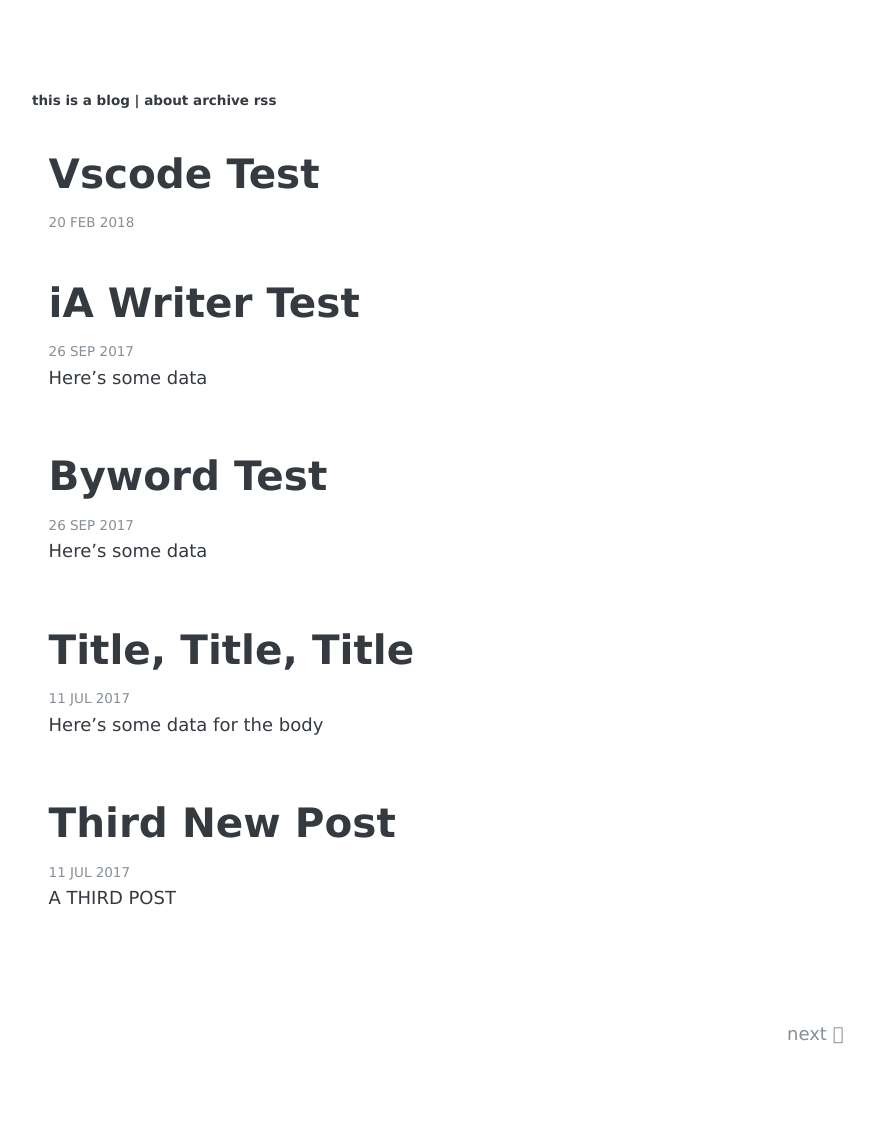
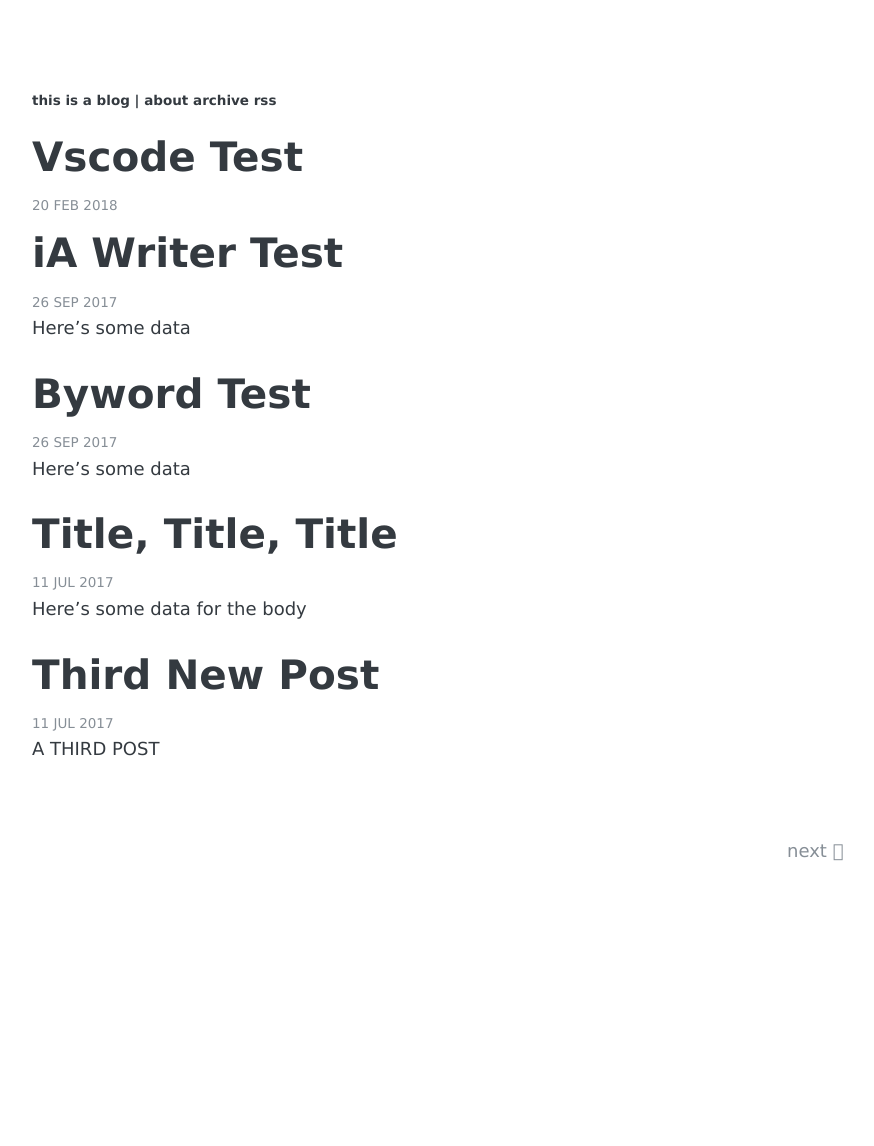
Before and after one commit to thisisamatthew/thisisamatthew.github.io, a Jekyll site: the page built from index.html, in a window 1280 px wide. Shown: the whole page, without its empty margins (194-1068 px from the left). Built offline with Jekyll 4.4.1, drawn with Linux system fonts in a browser that asks for light colours; some web fonts are replaced; the list of posts is cut into pages by our own code; after the commit the page ends 963 px from its top, so only the background shows below that.

Commit message:
commented out padding on post list

```diff
--- a/_sass/_site.scss
+++ b/_sass/_site.scss
@@ -173,7 +173,7 @@ body {
 
 .list {
   &-post {
-    padding: 2% 2%;
+    /* padding: 2% 2%; */
 
     &:hover {
       background-color: $background-over-color;
```
